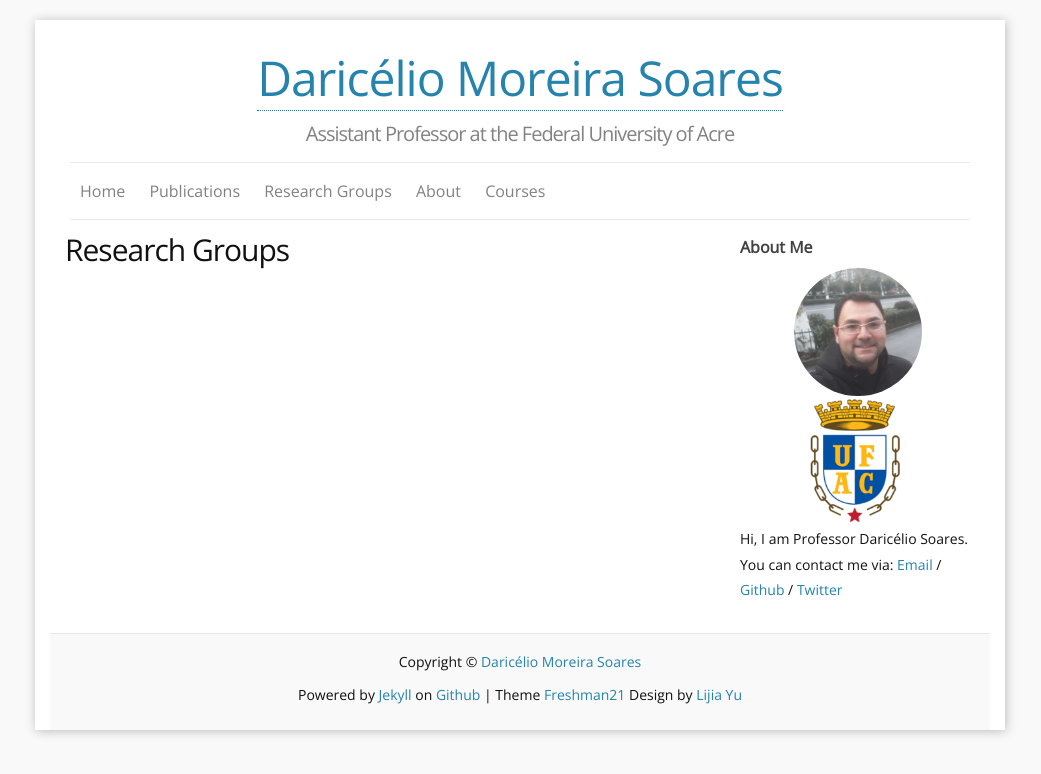
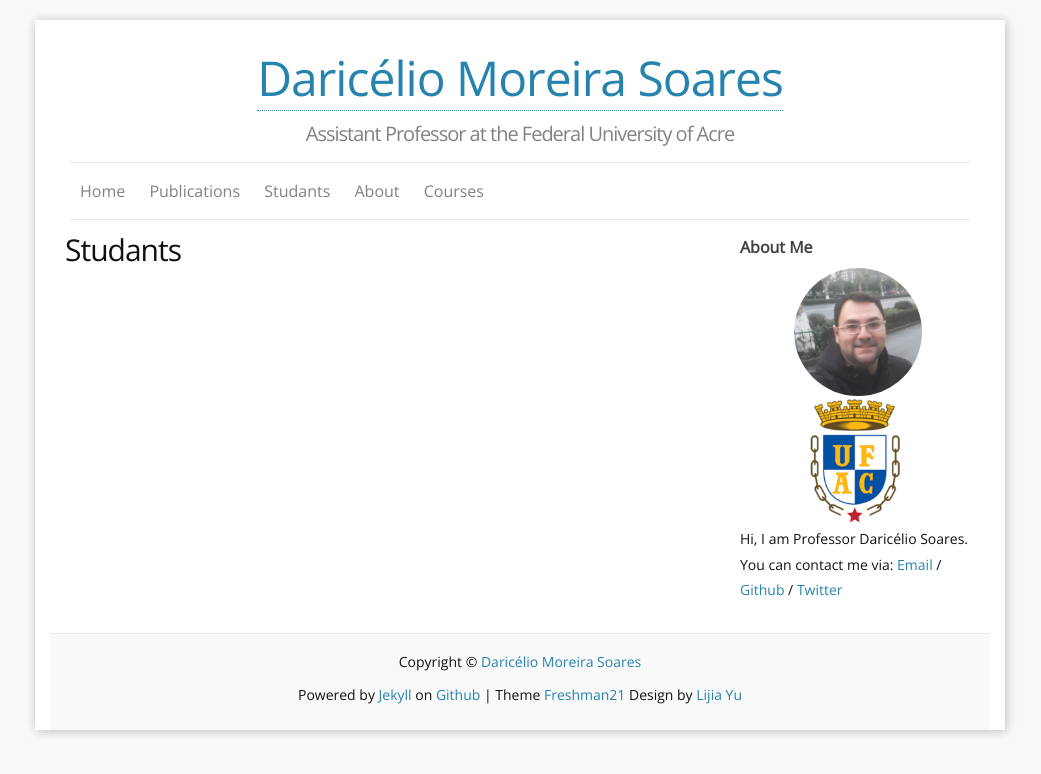
Before and after one commit to daricelio/daricelio.github.io, a Jekyll site: the page built from f_tags.md, in a window 1280 px wide. Shown: the top 774 px of the page, without its empty margins (120-1161 px from the left). Built offline with Jekyll 4.4.1, drawn with Linux system fonts in a browser that asks for light colours.

Commit message:
Update f_tags.md

```diff
--- a/f_tags.md
+++ b/f_tags.md
@@ -1,5 +1,5 @@
 ---
 layout: page
-title: Research Groups
-permalink: /Research Groups/
+title: Studants
+permalink: /Studants/
 ---
```
